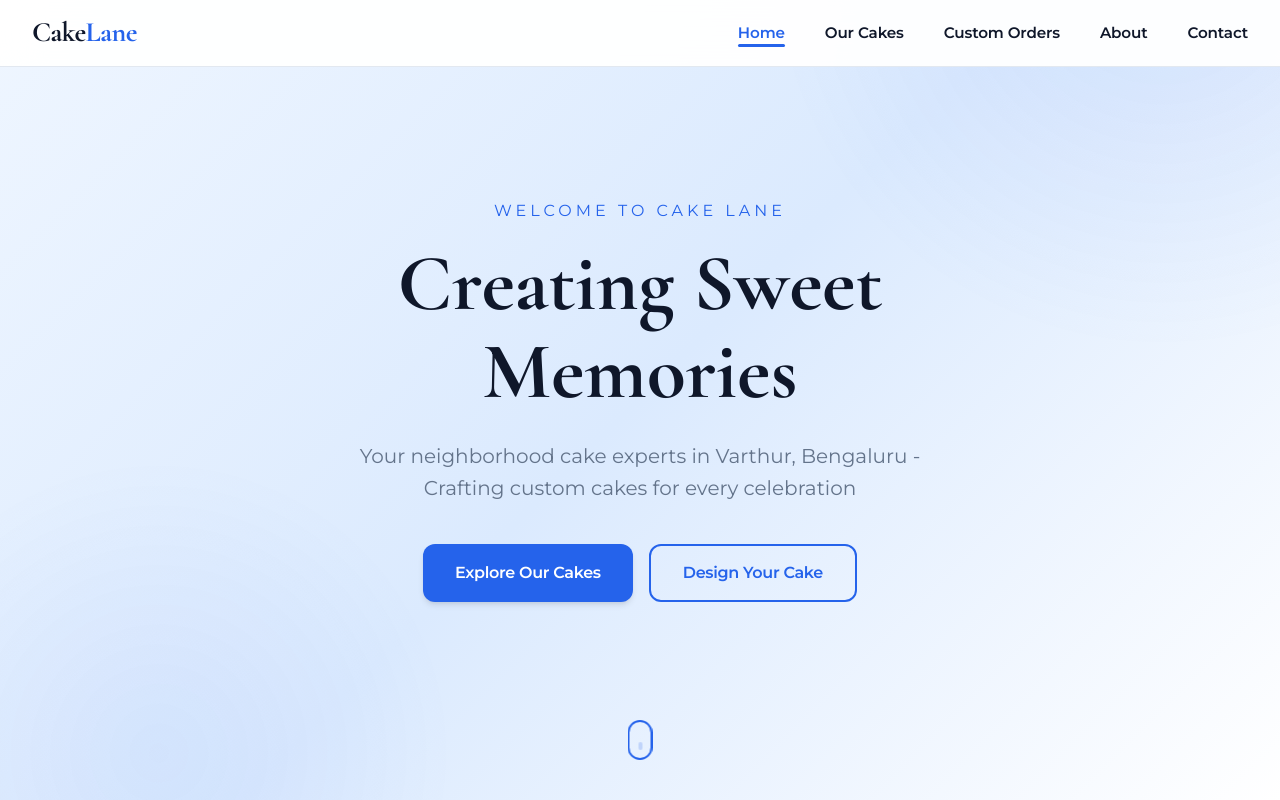
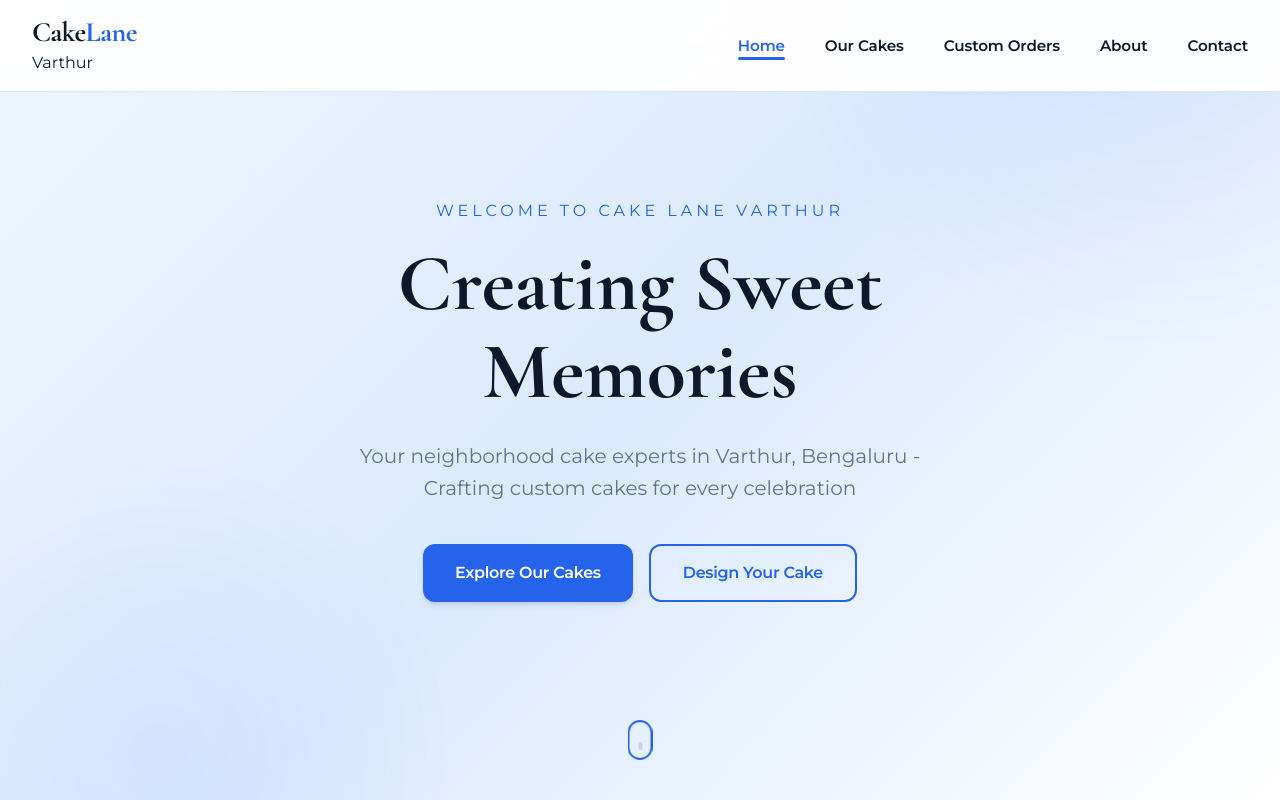
Before and after one commit to naturalorg/Cakelane-varthur.com, a plain HTML site: page index.html in a window 1280 px wide. Shown: the top 800 px of the page. Drawn offline with nearby package versions, Linux system fonts and the light colour scheme; a script that the page names is missing.

Commit message:
Update index.html

```diff
--- a/index.html
+++ b/index.html
@@ -14,7 +14,7 @@
     <nav class="navbar">
         <div class="nav-container">
             <div class="logo">
-                <h1>Cake<span>Lane</span></h1>
+                <h1>Cake<span>Lane</span></h1>Varthur</span></h1>
             </div>
             <ul class="nav-menu">
                 <li><a href="#home" class="nav-link active">Home</a></li>
@@ -36,7 +36,7 @@
         <div class="hero-overlay"></div>
         <div class="hero-content">
             <div class="hero-text">
-                <p class="hero-subtitle">Welcome to Cake Lane</p>
+                <p class="hero-subtitle">Welcome to Cake Lane Varthur</p>
                 <h2 class="hero-title">Creating Sweet<br>Memories</h2>
                 <p class="hero-description">Your neighborhood cake experts in Varthur, Bengaluru - Crafting custom cakes for every celebration</p>
                 <div class="hero-buttons">
```
